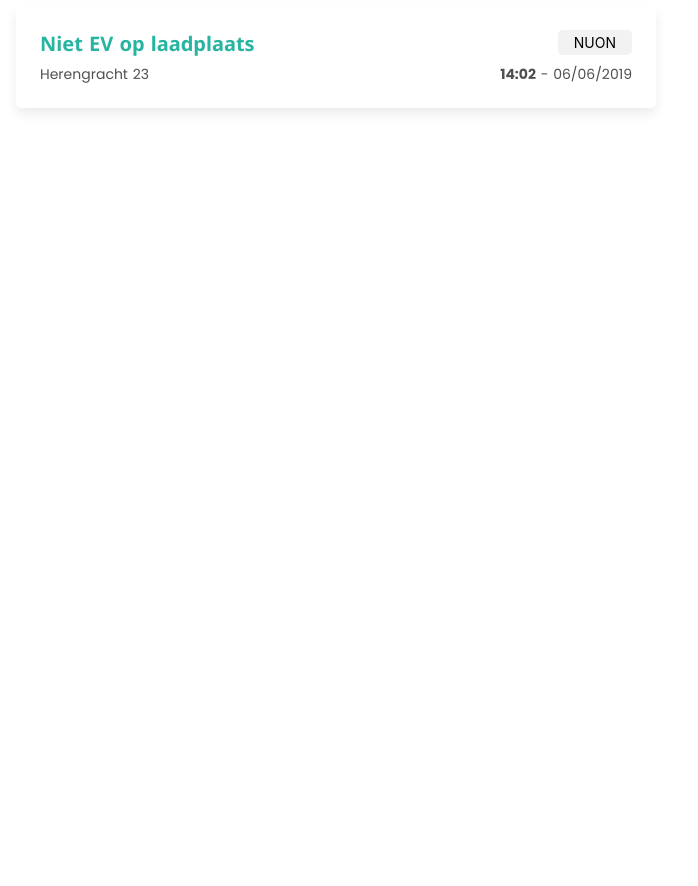
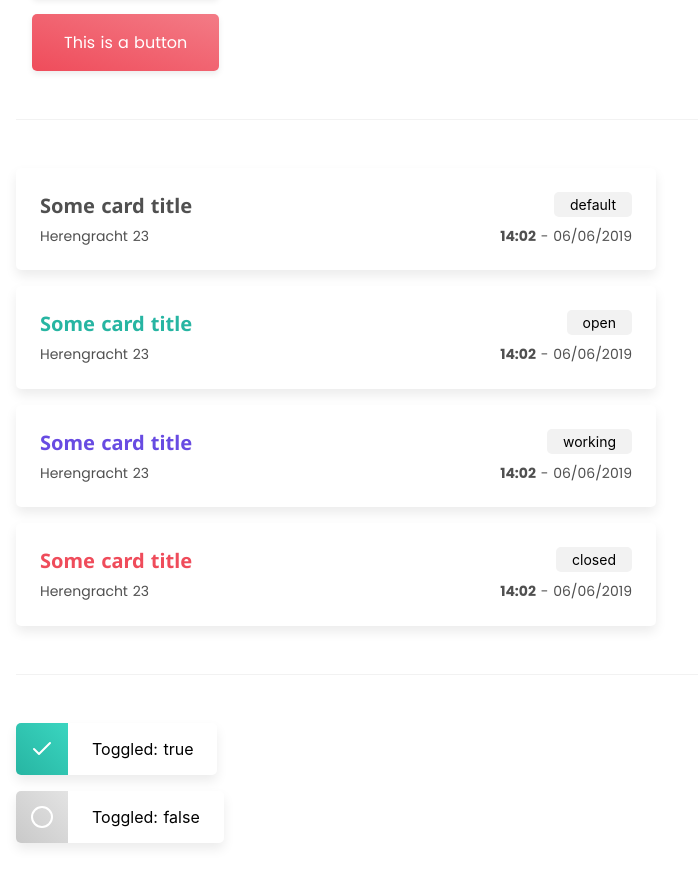
Before and after one commit to timruiterkamp/laadpalen-app, a Nuxt app in the folder client/: page /Components in a window 1280 px wide. Shown: the part 660-1546 px from the top of the page, without its empty margins (0-698 px from the left). Before the commit the page ends 800 px from the top, so only its background shows below. Built offline with nearby package versions, Linux system fonts and the light colour scheme.

Commit message:
Added toggle component, updated ticket component

```diff
--- /dev/null
+++ b/client/components/dashboard/Toggle.vue
@@ -0,0 +1,89 @@
+<template>
+  <div class="toggle" :class="checked ? 'toggle--checked' : ''">
+    <label class="toggle__label">
+      <div class="toggle__input-icon">
+        <transition name="fade">
+          <svg v-if="checked" xmlns="http://www.w3.org/2000/svg" width="24" height="24" viewBox="0 0 24 24" fill="none" stroke="currentColor" stroke-width="2" stroke-linecap="round" stroke-linejoin="round" class="feather feather-check"><polyline points="20 6 9 17 4 12"></polyline></svg>
+          <svg v-else xmlns="http://www.w3.org/2000/svg" width="24" height="24" viewBox="0 0 24 24" fill="none" stroke="currentColor" stroke-width="2" stroke-linecap="round" stroke-linejoin="round" class="feather feather-circle"><circle cx="12" cy="12" r="10"></circle></svg>
+        </transition>
+      </div>
+      <input class="toggle__input" ref="input" type="checkbox" :checked="checked" @input="emitChange">
+      <div class="toggle__content">
+        <slot></slot>
+      </div>
+    </label>
+  </div>
+</template>
+
+<script type="text/javascript">
+export default {
+  props: {
+    checked: {
+      type: Boolean,
+      default: false
+    }
+  },
+  methods: {
+    emitChange() {
+      this.$emit('update:checked', this.$refs.input.checked)
+    }
+  }
+}
+</script>
+
+<style lang="scss" scoped>
+@import '~/assets/css/config/main.scss';
+
+.fade-enter-active, .fade-leave-active {
+  transition: opacity .5s;
+}
+.fade-enter, .fade-leave-to /* .fade-leave-active below version 2.1.8 */ {
+  opacity: 0;
+}
+.toggle {
+  border-radius: $rounding-s;
+  box-shadow: $shadow-m;
+  position: relative;
+  margin: $margin-s 0;
+  display: table;
+  user-select: none;
+  -webkit-tap-highlight-color: transparent;
+  &__input {
+    opacity: 0;
+    display: none;
+  }
+  &__label {
+    border-radius: $rounding-s;
+    display: flex;
+    align-items: center;
+    cursor: pointer;
+
+  }
+  &__content {
+    padding: $padding-m $padding-l;
+    padding-left: $padding-m * 3.25 + $padding-l;
+    display: block;
+  }
+  &__input-icon {
+    cursor: pointer;
+    display: flex;
+    justify-content: center;
+    align-items: center;
+    position: absolute;
+    width: $padding-m * 3.25;
+    border-radius: $rounding-s 0 0 $rounding-s;
+    height: 100%;
+    top: 0;
+    left: 0;
+    content: "";
+    color: $color-white;
+    @include linear-gradient($color-grey-medium);
+
+  }
+  &--checked {
+    .toggle__input-icon {
+      @include linear-gradient($color-primary);
+    }
+  }
+}
+</style>
--- a/client/components/shared/Ticket.vue
+++ b/client/components/shared/Ticket.vue
@@ -46,6 +46,8 @@
   @import '~/assets/css/config/main.scss';
 
   .ticket {
+
+    margin: $margin-s 0;
     padding: $padding-m;
     background-color: $color-white;
     border-radius: $rounding-s;
--- a/client/layouts/default.vue
+++ b/client/layouts/default.vue
@@ -4,7 +4,9 @@
   </div>
 </template>
 
-<style>
+<style lang="scss">
+@import '~/assets/css/main.scss';
+
 html {
   font-family: 'Source Sans Pro', -apple-system, BlinkMacSystemFont, 'Segoe UI',
     Roboto, 'Helvetica Neue', Arial, sans-serif;
@@ -24,5 +26,5 @@ html {
   margin: 0;
 }
 
-@import '~assets/css/main.scss';
+
 </style>
--- a/client/pages/Components.vue
+++ b/client/pages/Components.vue
@@ -9,19 +9,42 @@
     <p> the master-builder of human happiness. No one rejects, dislikes, or avoids pleasure itself, because it is pleasure, but because those who do not know how to pursue pleasure rationally encounter consequences that are extremely painful. Nor again is there anyone who</p>
     <a href>This is a link</a>
 
+    <div class="divider">
+    </div>
+
     <a href class="btn btn--primary">This is a button</a>
     <a href class="btn btn--secondary">This is a button</a>
     <a href class="btn btn--tertiary">This is a button</a>
 
-    <Ticket title="Niet EV op laadplaats" location="Herengracht 23" date="06/06/2019" time="14:02" tag="NUON" status="open"/>
+    <div class="divider">
+    </div>
+
+    <Ticket title="Some card title" location="Herengracht 23" date="06/06/2019" time="14:02" tag="default" />
+    <Ticket title="Some card title" location="Herengracht 23" date="06/06/2019" time="14:02" tag="open" status="open"/>
+    <Ticket title="Some card title" location="Herengracht 23" date="06/06/2019" time="14:02" tag="working" status="working"/>
+    <Ticket title="Some card title" location="Herengracht 23" date="06/06/2019" time="14:02" tag="closed" status="closed"/>
+
+    <div class="divider">
+    </div>
+
+    <Toggle :checked.sync="filter1">Toggled: {{filter1}}</Toggle>
+    <Toggle :checked.sync="filter2">Toggled: {{filter2}}</Toggle>
   </main>
 </template>
 
 <script>
 import Ticket from '~/components/shared/Ticket.vue'
+import Toggle from '~/components/dashboard/Toggle.vue'
 export default {
   components: {
-    Ticket
+    Ticket,
+    Toggle
+  },
+  data() {
+    return {
+      filter1: true,
+      filter2: false
+    }
   }
 }
 
@@ -31,4 +54,11 @@ export default {
   main {
     padding: 2rem 1rem;
   }
+  .divider {
+    margin: 3rem 0;
+    height: 1px;
+    background-color: #f2f2f2;
+    display: block;
+    content: "";
+  }
 </style>
--- a/client/pages/index.vue
+++ b/client/pages/index.vue
@@ -7,6 +7,7 @@
 </template>
 
 <script>
+export default {}
 </script>
 
 <style lang="scss">
```
